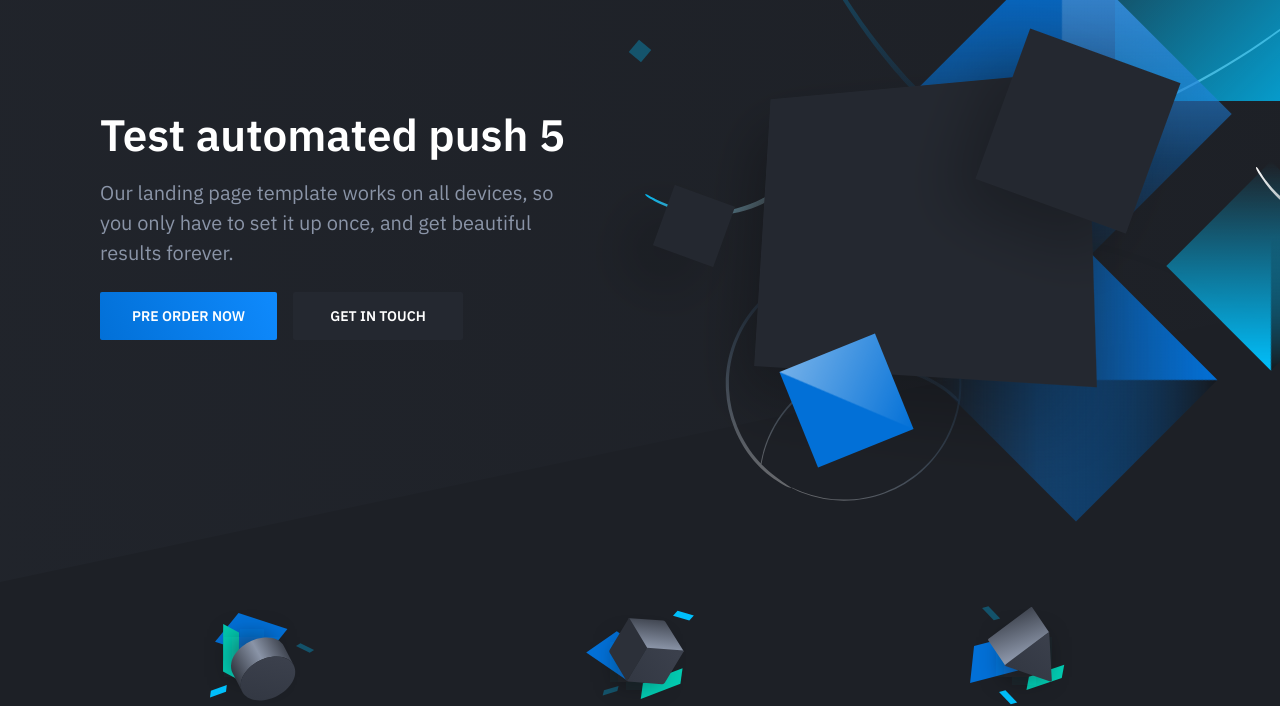
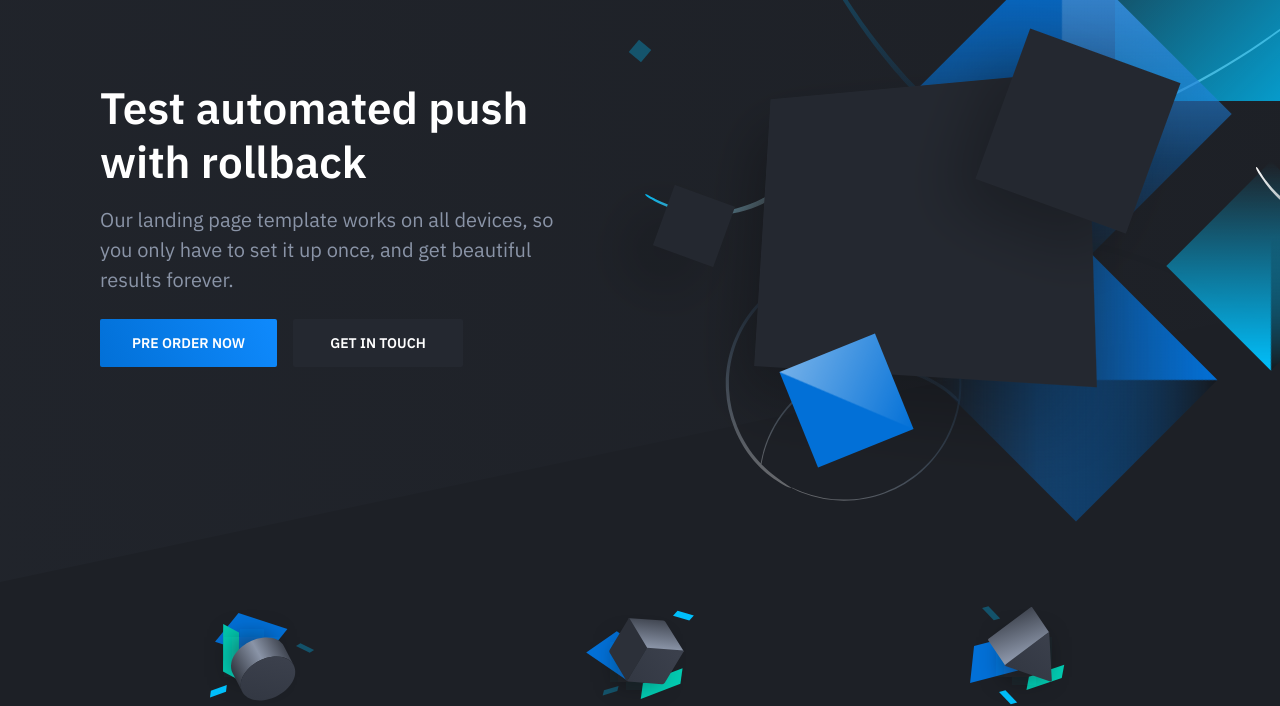
Before and after one commit to Qazzi/html, a plain HTML site: page index.html in a window 1280 px wide. Shown: the part 118-824 px from the top of the page. Drawn offline with nearby package versions, Linux system fonts and the light colour scheme.

Commit message:
rollback

```diff
--- a/index.html
+++ b/index.html
@@ -31,7 +31,7 @@
                 <div class="container">
                     <div class="hero-inner">
 						<div class="hero-copy">
-	                        <h1 class="hero-title mt-0">Test automated push 5</h1>
+	                        <h1 class="hero-title mt-0">Test automated push with rollback</h1>
 	                        <p class="hero-paragraph">Our landing page template works on all devices, so you only have to set it up once, and get beautiful results forever.</p>
 	                        <div class="hero-cta"><a class="button button-primary" href="#">Pre order now</a><a class="button" href="#">Get in touch</a></div>
 						</div>
```
Also changed, not shown: 1 other file.
